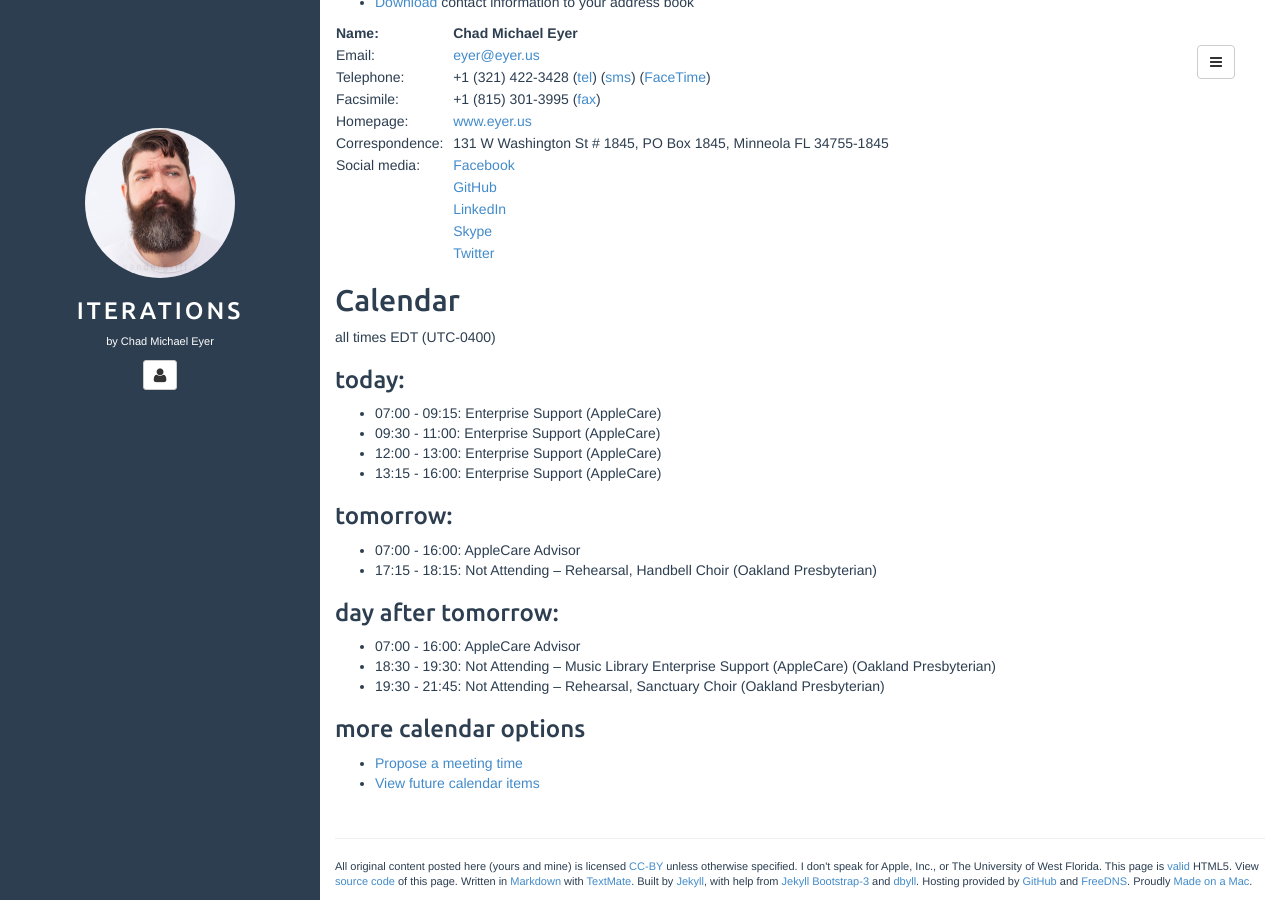
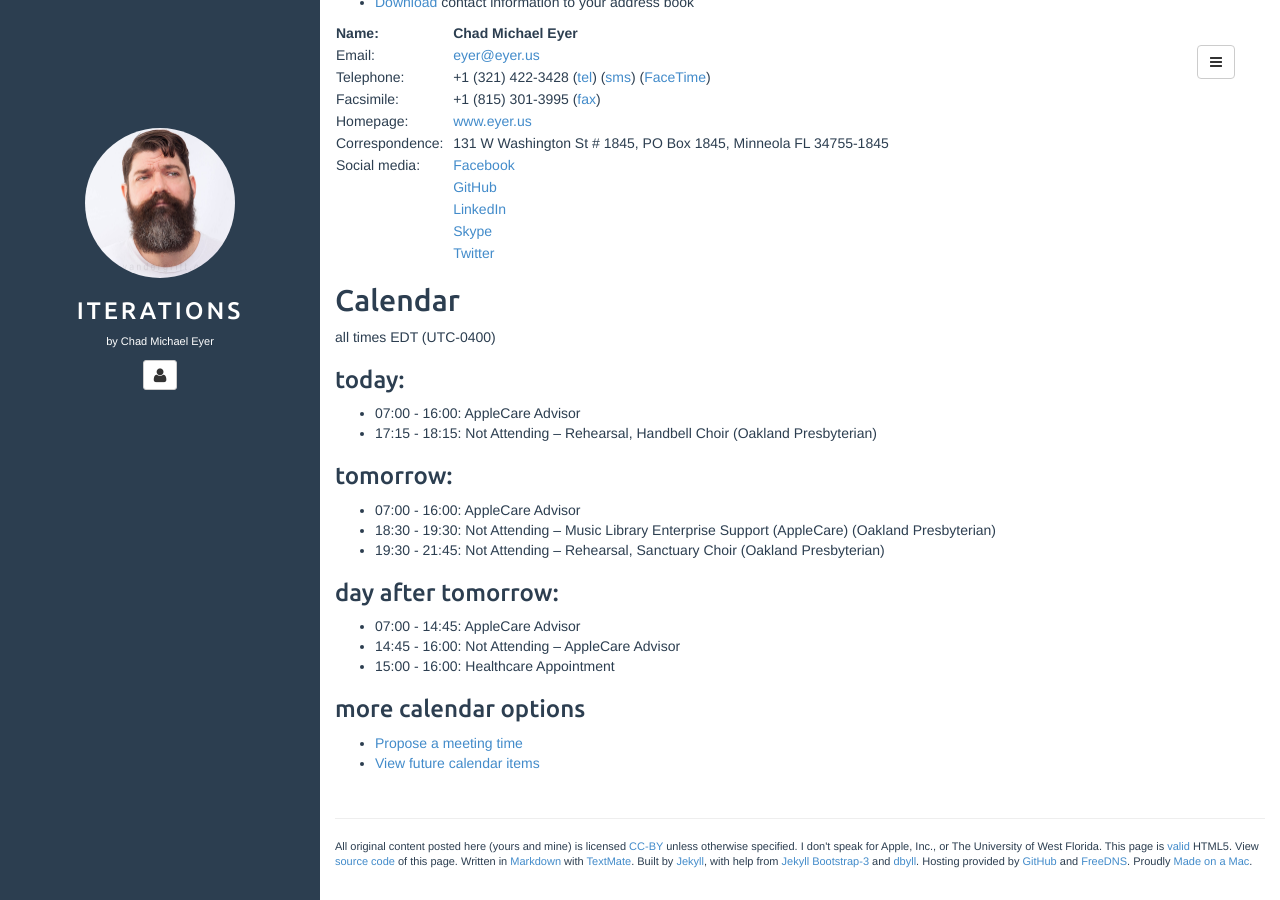
Before and after one commit to chadmichaeleyer/chadmichaeleyer.github.io, a Jekyll site: the page built from about.md, in a window 1280 px wide and 900 px high, scrolled down 1150 px. Built offline with Jekyll 4.4.1, drawn with Linux system fonts in a browser that asks for light colours.

Commit message:
calendar update

```diff
--- a/calendar.markdown
+++ b/calendar.markdown
@@ -2,18 +2,17 @@ all times EDT (UTC-0400)
 
 ### today:
 
-* 07:00 - 09:15: Enterprise Support (AppleCare)
-* 09:30 - 11:00: Enterprise Support (AppleCare)
-* 12:00 - 13:00: Enterprise Support (AppleCare)
-* 13:15 - 16:00: Enterprise Support (AppleCare)
+* 07:00 - 16:00: AppleCare Advisor
+* 17:15 - 18:15: Not Attending – Rehearsal, Handbell Choir (Oakland Presbyterian)
 
 ### tomorrow:
 
 * 07:00 - 16:00: AppleCare Advisor
-* 17:15 - 18:15: Not Attending – Rehearsal, Handbell Choir (Oakland Presbyterian)
+* 18:30 - 19:30: Not Attending – Music Library Enterprise Support (AppleCare) (Oakland Presbyterian)
+* 19:30 - 21:45: Not Attending – Rehearsal, Sanctuary Choir (Oakland Presbyterian)
 
 ### day after tomorrow:
 
-* 07:00 - 16:00: AppleCare Advisor
-* 18:30 - 19:30: Not Attending – Music Library Enterprise Support (AppleCare) (Oakland Presbyterian)
-* 19:30 - 21:45: Not Attending – Rehearsal, Sanctuary Choir (Oakland Presbyterian)
+* 07:00 - 14:45: AppleCare Advisor
+* 14:45 - 16:00: Not Attending – AppleCare Advisor
+* 15:00 - 16:00: Healthcare Appointment
```
Also changed, not shown: calendar-year.markdown (+7 -7 lines).
